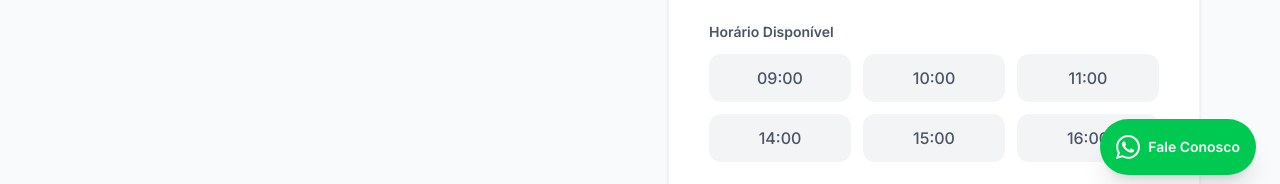
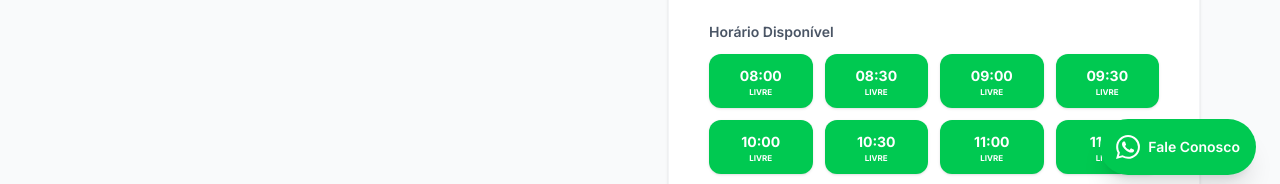
Before and after one commit to Josias1965/ProjetoOdonto, a React (Vite) app: page /agendamento in a window 1280 px wide. Shown: the part 601-785 px from the top of the page. Built offline with nearby package versions, Linux system fonts and the light colour scheme; no server answers; the database is empty.

Commit message:
Fix: 30min slots and green/red status indicators for user scheduling

```diff
--- a/src/pages/AdminDashboard.jsx
+++ b/src/pages/AdminDashboard.jsx
@@ -278,12 +278,13 @@ function AgendamentosView({ appointments, setAppointments, filterDoctorId, docto
       return
     }
 
-    // Verificar se o horário já está ocupado
+    // Verificar se o horário já está ocupado (ignorar se estiver cancelado)
     const isBusy = appointments.some(a =>
       String(a.doctorId) === String(form.doctorId) &&
       a.date === form.date &&
       a.time === form.time &&
-      a.id !== form.id
+      a.id !== form.id &&
+      a.status !== 'Cancelado'
     )
 
     if (isBusy) {
--- a/src/pages/Agendamento.jsx
+++ b/src/pages/Agendamento.jsx
@@ -4,7 +4,10 @@ import WhatsAppFloat from '../components/WhatsAppFloat'
 import * as db from '../lib/supabaseService'
 import { initialDoctors as fallbackDoctors } from '../data/doctors'
 
-const timeSlots = ['09:00', '10:00', '11:00', '14:00', '15:00', '16:00']
+const timeSlots = [
+  '08:00', '08:30', '09:00', '09:30', '10:00', '10:30', '11:00', '11:30',
+  '14:00', '14:30', '15:00', '15:30', '16:00', '16:30', '17:00', '17:30'
+]
 
 const perks = [
   'Agendamento rápido e fácil',
@@ -235,23 +238,27 @@ export default function Agendamento() {
 
                     <div>
                       <label className="block text-sm font-semibold text-gray-600 mb-3">Horário Disponível</label>
-                      <div className="grid grid-cols-3 gap-3">
+                      <div className="grid grid-cols-3 sm:grid-cols-4 gap-3">
                         {timeSlots.map((t) => {
                           const isBooked = bookedTimes.includes(t)
+                          const isSelected = form.time === t
                           return (
                             <button
                               key={t}
                               type="button"
                               disabled={isBooked}
                               onClick={() => setForm({ ...form, time: t })}
-                              className={`py-3 rounded-xl text-base font-medium transition-colors ${form.time === t
-                                ? 'bg-teal-500 text-white shadow-sm'
-                                : isBooked
-                                  ? 'bg-gray-100 text-gray-300 cursor-not-allowed line-through'
-                                  : 'bg-gray-100 text-gray-600 hover:bg-teal-50 hover:text-teal-600'
+                              className={`py-3 rounded-xl text-sm font-bold transition-all ${isBooked
+                                  ? 'bg-red-500 text-white opacity-90 cursor-not-allowed'
+                                  : isSelected
+                                    ? 'bg-teal-700 text-white ring-4 ring-teal-200 shadow-lg scale-105'
+                                    : 'bg-green-500 text-white hover:bg-green-600 shadow-sm'
                                 }`}
                             >
                               {t}
+                              {isBooked && <span className="block text-[8px] uppercase leading-none mt-0.5">Ocupado</span>}
+                              {!isBooked && !isSelected && <span className="block text-[8px] uppercase leading-none mt-0.5">Livre</span>}
+                              {isSelected && <span className="block text-[8px] uppercase leading-none mt-0.5">Sua Escolha</span>}
                             </button>
                           )
                         })}
```
